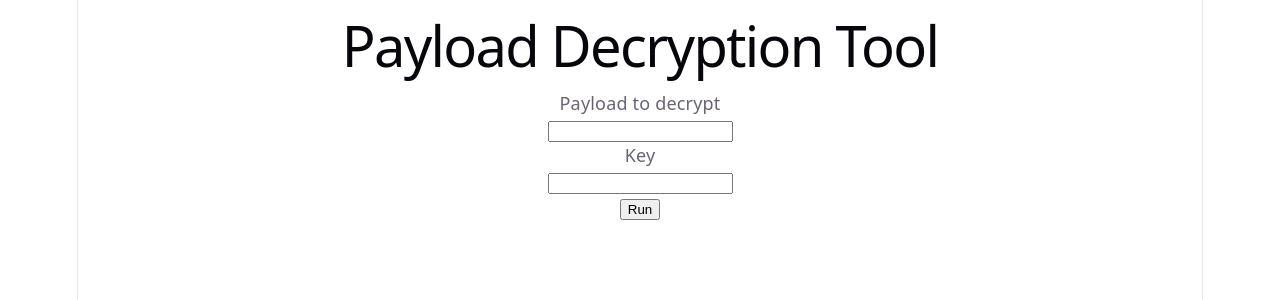
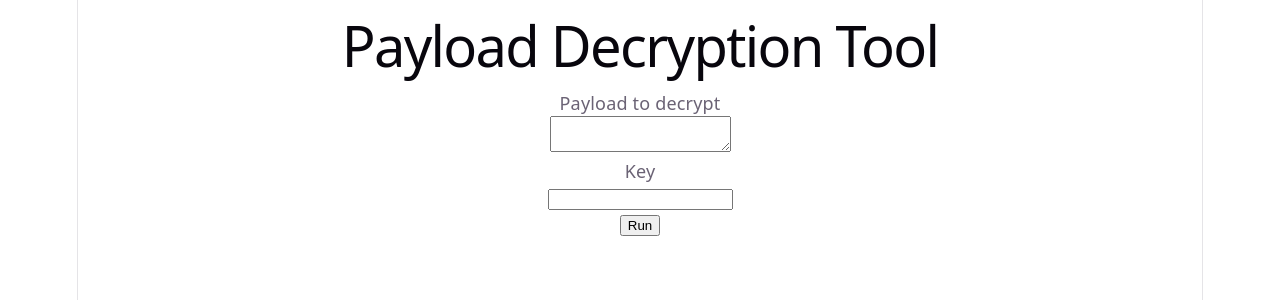
Before and after one commit to sarahalshawesh/payload_decrypter, a React app in the folder frontend/: page / in a window 1280 px wide. Shown: the top 300 px of the page. Built offline with nearby package versions, Linux system fonts and the light colour scheme; the HTML template or start-up script is replaced by a standard one.

Commit message:
corrects use of textarea for payload input and adds type button to button so it is not automatically submitted by the browser

```diff
--- a/frontend/src/App.jsx
+++ b/frontend/src/App.jsx
@@ -34,11 +34,10 @@ function App() {
           <label
             htmlFor="encrypted-payload">Payload to decrypt</label>
           <br></br>
-          <input
+          <textarea
             id="encrypted-payload"
-            type="textarea"
             onChange={(e) => setEncryptedPayload(e.target.value)}>
-          </input>
+          </textarea>
           <br></br>
           <label
             htmlFor="decryption-key">
@@ -52,6 +51,7 @@ function App() {
           </input>
           <br></br>
           <button
+            type="button"
             onClick={(sendRequest)}>
             Run
           </button>
```
